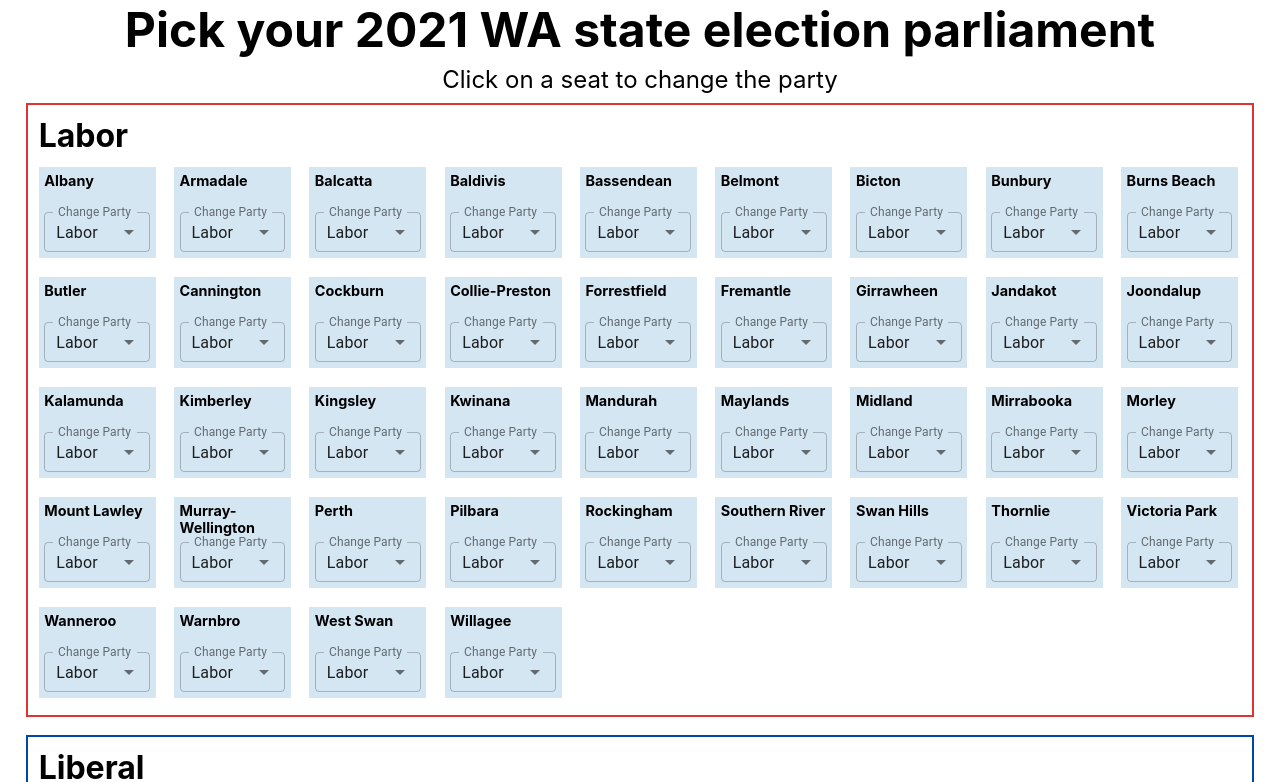
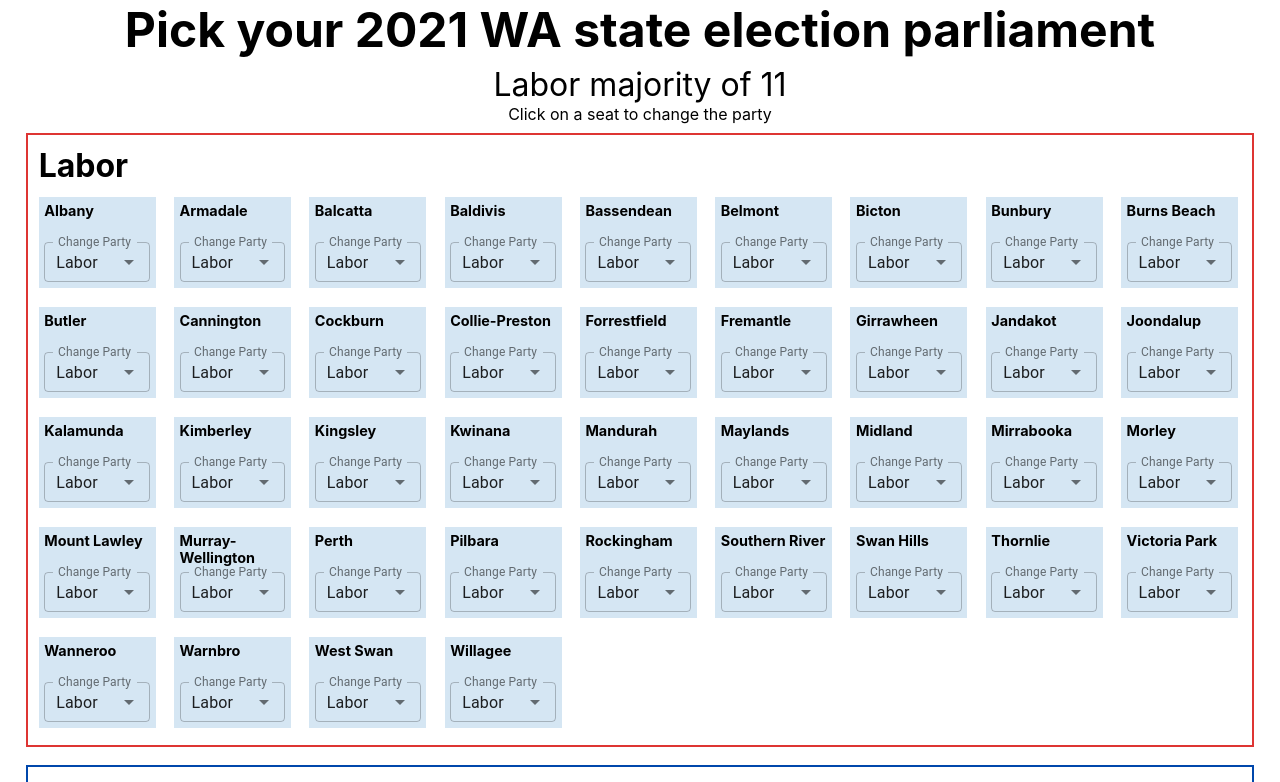
Before and after one commit to benfanderson/wavotes, a React app: page / in a window 1280 px wide. Shown: the top 782 px of the page. Built offline with nearby package versions, Linux system fonts and the light colour scheme.

Commit message:
Majority results now displayed

```diff
--- a/src/App.js
+++ b/src/App.js
@@ -6,9 +6,36 @@
 function App() {
   const [seats, setSeats] = useState(seatsArray);
 
+  const labor = [];
+  const liberal = [];
+  const nationals = [];
+
+  seats.forEach((seat) => {
+    if (seat.party === 'Labor') {
+      labor.push(seat);
+    } else if (seat.party === 'Liberal') {
+      liberal.push(seat);
+    } else {
+      nationals.push(seat);
+    }
+  });
+
+  function result() {
+    let electionResult;
+    if (labor.length > 29) {
+      electionResult = `Labor majority of ${labor.length - 29}`;
+    } if (liberal.length > 29) {
+      electionResult = `Liberal majority of ${liberal.length - 29}`;
+    } if (labor.length < 30 && liberal.length < 30) {
+      electionResult = 'Hung parliament, however the Liberals could form government if they entered into a coalition with the Nationals';
+    }
+    return electionResult;
+  }
+
   return (
     <div className={styles.container}>
       <h1 className={styles.title}> Pick your 2021 WA state election parliament</h1>
+      <p className={styles.result}>{result()}</p>
       <p className={styles.blurb}>Click on a seat to change the party</p>
       <PartySeats seats={seats} setSeats={setSeats} party="Labor" />
       <PartySeats seats={seats} setSeats={setSeats} party="Liberal" />
--- a/src/styles.css
+++ b/src/styles.css
@@ -20,6 +20,10 @@
     font-size: 2em;
     text-align:center;
     margin-bottom: 2%;
+  }
+
+  .result {
+    text-align:center;
   }
 
   .blurb{
@@ -66,9 +70,8 @@
       font-size: 3em;
     }
 
-    .blurb{
-      font-size: 1.5em;
-      margin-bottom: 2%;
+    .result{
+      font-size: 2em;
     }
 
     .partyContainer{
```
